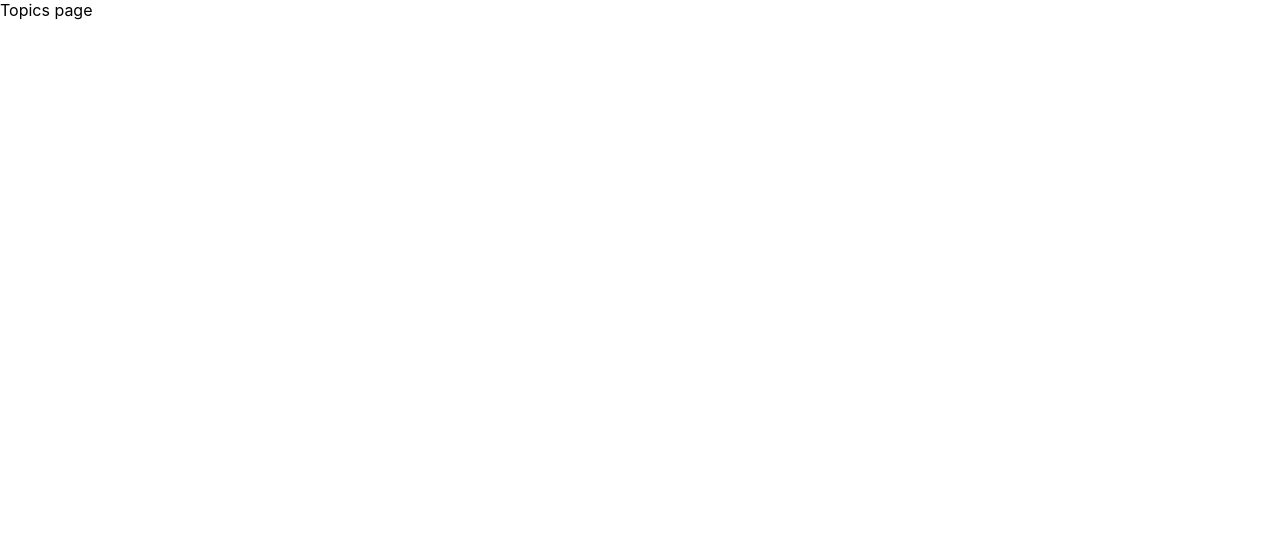
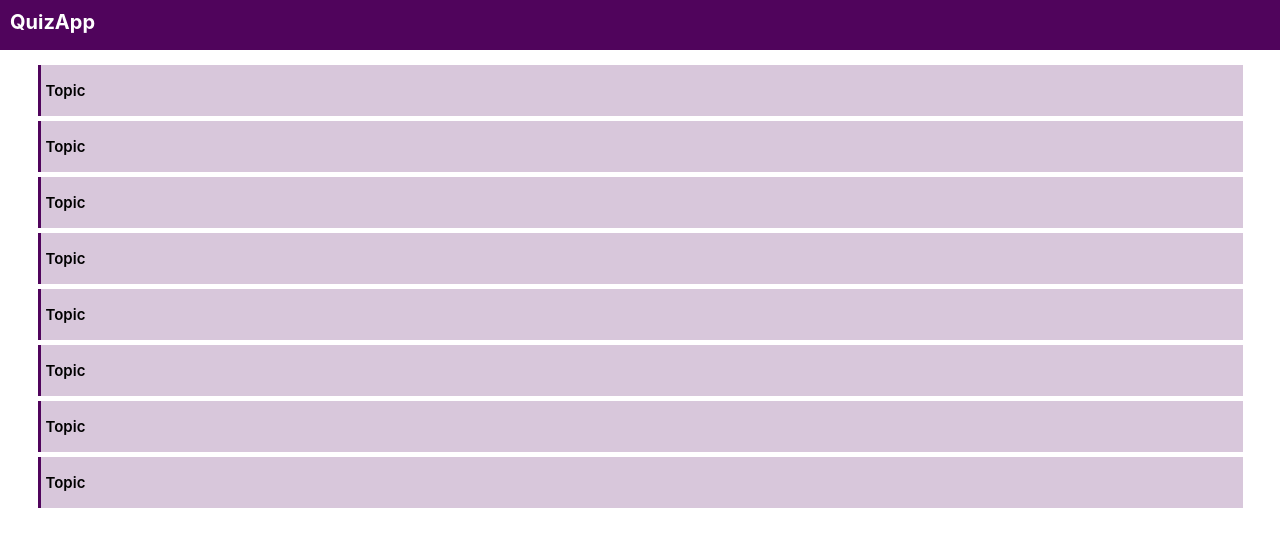
Before and after one commit to Oluwaseyi-Java/QuizApp, a React (Create React App) app in the folder quiz-app/: page /topics in a window 1280 px wide. Shown: the top 546 px of the page. Built offline with nearby package versions, Linux system fonts and the light colour scheme.

Commit message:
Started topic page

```diff
--- a/quiz-app/src/App.css
+++ b/quiz-app/src/App.css
@@ -28,9 +28,22 @@
   padding-top: 10px;
 }
 .body{
-  border-left: 3px solid rgba(80, 4, 92, 0.674);
+  border-left: 3px solid rgb(76, 16, 86);
   display: grid;
   grid-template-columns: auto auto auto;
   gap: 10px;
   padding: 10px;
 }
+.topicCard{
+  width: 95%;
+  border-left: 3px solid rgb(80, 4, 92);
+  background-color: rgba(80, 4, 92, 0.219);
+  color: black;
+  font-size: 15px;
+  font-weight: 600;
+  padding: 1px 0 1px 5px;
+  margin: 5px auto 5px auto;
+}
+.topic{
+  padding: 10px;
+}
--- /dev/null
+++ b/quiz-app/src/components/TopicCard.jsx
@@ -0,0 +1,11 @@
+import React from 'react'
+
+const TopicCard = () => {
+  return (
+    <div className='topicCard'>
+          <p>Topic</p>
+    </div>
+  )
+}
+
+export default TopicCard
--- a/quiz-app/src/components/Topics.jsx
+++ b/quiz-app/src/components/Topics.jsx
@@ -1,8 +1,13 @@
 import React from 'react'
+import Header from './Header'
+import Topic from './topic'
 
 const Topics = () => {
   return (
-    <div>Topics page</div>
+    <div className='topics'>
+      <Header />
+      <Topic/>
+    </div>
   )
 }
 
--- /dev/null
+++ b/quiz-app/src/components/topic.jsx
@@ -0,0 +1,19 @@
+import React from 'react'
+import TopicCard from './TopicCard'
+
+const Topic = () => {
+  return (
+    <div className='topic'>
+        <TopicCard/>
+        <TopicCard/>
+        <TopicCard/>
+        <TopicCard/>
+        <TopicCard/>
+        <TopicCard/>
+        <TopicCard/>
+        <TopicCard/>
+    </div>
+  )
+}
+
+export default Topic
```
